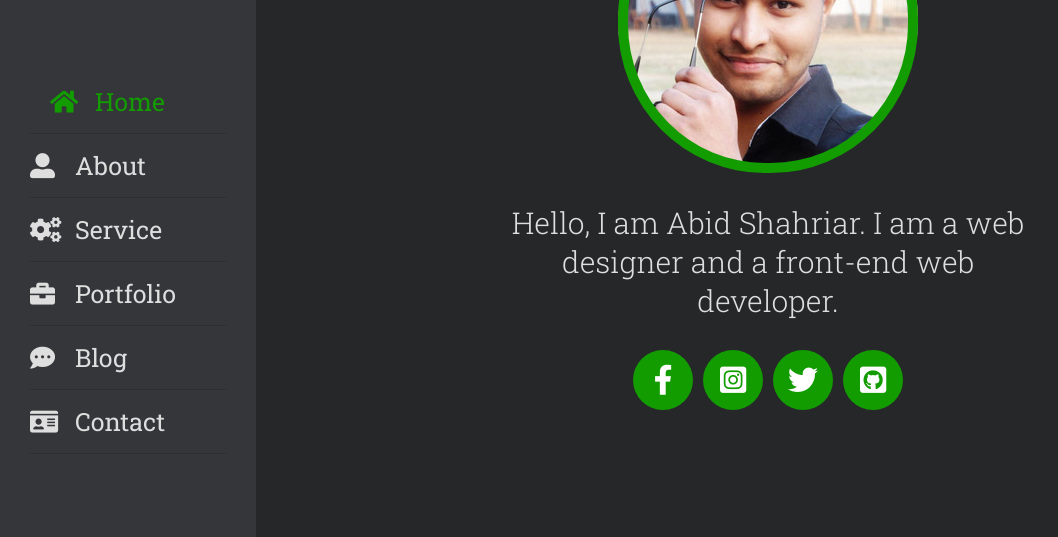
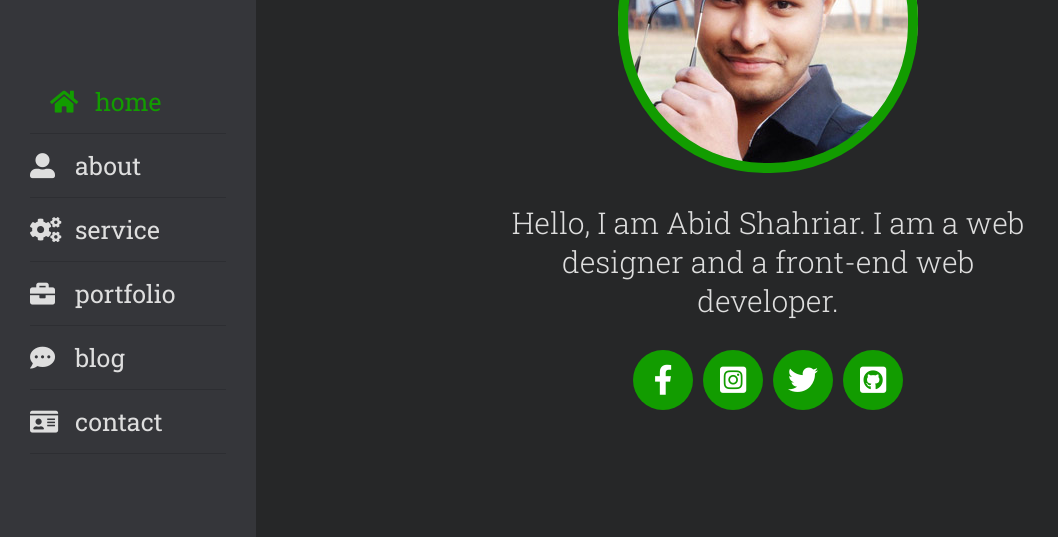
Before and after one commit to abid-shahriar/react-portfolio, a React (Create React App) app: page / in a window 1280 px wide. Shown: the part 260-797 px from the top of the page, without its empty margins (0-1058 px from the left). Built offline with nearby package versions, Linux system fonts and the light colour scheme.

Commit message:
addded react-router-dom

```diff
--- a/package.json
+++ b/package.json
@@ -9,6 +9,7 @@
     "node-sass": "^4.14.1",
     "react": "^16.13.1",
     "react-dom": "^16.13.1",
+    "react-router-dom": "^5.2.0",
     "react-scripts": "3.4.2"
   },
   "scripts": {
--- a/src/App.js
+++ b/src/App.js
@@ -1,15 +1,15 @@
-import React, { useState } from "react";
+import React from "react";
+import { BrowserRouter } from "react-router-dom";
 
 import Nav from "./components/nav/Nav";
 import Main from "./components/main/Main";
 
 function App() {
-  const [section, setSection] = useState("");
   return (
-    <>
-      <Nav setSection={setSection} section={section} />
-      <Main section={section} />
-    </>
+    <BrowserRouter>
+      <Nav />
+      <Main />
+    </BrowserRouter>
   );
 }
 
--- a/src/components/main/Main.jsx
+++ b/src/components/main/Main.jsx
@@ -6,30 +6,19 @@ import Contact from "../sections/Contact";
 import Portfolio from "../sections/Portfolio";
 import Service from "../sections/Service";
 
-function Main({ section }) {
-  const renderSection = () => {
-    switch (section) {
-      case "about":
-        return <About />;
+import { Route } from "react-router-dom";
 
-      case "blog":
-        return <Blog />;
-
-      case "contact":
-        return <Contact />;
-
-      case "portfolio":
-        return <Portfolio />;
-
-      case "service":
-        return <Service />;
-
-      default:
-        return <Home />;
-    }
-  };
-
-  return <main id="main">{renderSection()}</main>;
+function Main() {
+  return (
+    <main id="main">
+      <Route path="/" exact component={Home} />
+      <Route path="/about" exact component={About} />
+      <Route path="/blog" exact component={Blog} />
+      <Route path="/contact" exact component={Contact} />
+      <Route path="/portfolio" exact component={Portfolio} />
+      <Route path="/service" exact component={Service} />
+    </main>
+  );
 }
 
 export default Main;
--- a/src/components/nav/Nav.jsx
+++ b/src/components/nav/Nav.jsx
@@ -1,101 +1,70 @@
 import React from "react";
 import allIsWell from "../../asset/png/all-is-well.png";
-// import homeSvg from "../../asset/svgs/home.svg";
-// import aboutSvg from "../../asset/svgs/about.svg";
-// import serviceSvg from "../../asset/svgs/service.svg";
-// import portfolioSvg from "../../asset/svgs/portfolio.svg";
-// import blogSvg from "../../asset/svgs/blog.svg";
-// import contactSvg from "../../asset/svgs/contact.svg";
+import { Link, withRouter } from "react-router-dom";
 
-function Nav({ setSection, section }) {
-  const activeSection = (name) => {
-    setSection(name);
-  };
+function Nav(props) {
+  let locationPath = props.location.pathname;
+
+  const navItems = [
+    {
+      id: 1,
+      name: "home",
+      icon: "nav-icon fas fa-home",
+      to: "/",
+    },
+    {
+      id: 2,
+      name: "about",
+      icon: "nav-icon fas fa-user-alt",
+      to: "/about",
+    },
+    {
+      id: 3,
+      name: "service",
+      icon: "nav-icon fas fa-cogs",
+      to: "/service",
+    },
+    {
+      id: 4,
+      name: "portfolio",
+      icon: "nav-icon fas fa-briefcase",
+      to: "/portfolio",
+    },
+    {
+      id: 5,
+      name: "blog",
+      icon: "nav-icon fas fa-comment-dots",
+      to: "/blog",
+    },
+    {
+      id: 6,
+      name: "contact",
+      icon: "nav-icon fas fa-id-card",
+      to: "/contact",
+    },
+  ];
+
   return (
     <nav id="nav">
-      <img src={allIsWell} alt="all is well" className="logo" />
+      <div className="logo-wrapper">
+        <img src={allIsWell} alt="all is well" className="logo" />
+      </div>
+
       <ul className="nav-menu">
-        <li className="menu-item">
-          <a
-            className={section === "home" || section === "" ? "active-nav" : ""}
-            href="#home"
-            onClick={(e) => {
-              e.preventDefault();
-              activeSection("home");
-            }}
-          >
-            <i className="nav-icon fas fa-home"></i>
-            Home
-          </a>
-        </li>
-        <li className="menu-item">
-          <a
-            className={section === "about" ? "active-nav" : ""}
-            href="#about"
-            onClick={(e) => {
-              e.preventDefault();
-              activeSection("about");
-            }}
-          >
-            <i className="nav-icon fas fa-user-alt"></i>
-            About
-          </a>
-        </li>
-        <li className="menu-item">
-          <a
-            className={section === "service" ? "active-nav" : ""}
-            href="#service"
-            onClick={(e) => {
-              e.preventDefault();
-              activeSection("service");
-            }}
-          >
-            <i className="nav-icon fas fa-cogs"></i>
-            Service
-          </a>
-        </li>
-        <li className="menu-item">
-          <a
-            className={section === "portfolio" ? "active-nav" : ""}
-            href="#portfolio"
-            onClick={(e) => {
-              e.preventDefault();
-              activeSection("portfolio");
-            }}
-          >
-            <i className="nav-icon fas fa-briefcase"></i>
-            Portfolio
-          </a>
-        </li>
-        <li className="menu-item">
-          <a
-            className={section === "blog" ? "active-nav" : ""}
-            href="#blog"
-            onClick={(e) => {
-              e.preventDefault();
-              activeSection("blog");
-            }}
-          >
-            <i className="nav-icon fas fa-comment-dots"></i>
-            Blog
-          </a>
-        </li>
-        <li className="menu-item">
-          <a
-            className={section === "contact" ? "active-nav" : ""}
-            href="#contact"
-            onClick={(e) => {
-              e.preventDefault();
-              activeSection("contact");
-            }}
-          >
-            <i className="nav-icon fas fa-id-card"></i>
-            Contact
-          </a>
-        </li>
+        {navItems.map((item) => (
+          <li key={item.id}>
+            <Link
+              to={item.to}
+              className={locationPath === item.to ? "active-nav" : ""}
+            >
+              <i className={item.icon}></i>
+              {item.name}
+            </Link>
+          </li>
+        ))}
       </ul>
     </nav>
   );
 }
 
-export default Nav;
+export default withRouter(Nav);
--- a/src/components/nav/_nav.styles.scss
+++ b/src/components/nav/_nav.styles.scss
@@ -6,6 +6,9 @@
   align-items: stretch;
   justify-content: center;
 
+  .logo-wrapper {
+    position: relative;
+
     .logo {
       display: block;
       margin: 0 auto;
@@ -13,6 +16,9 @@
       margin-top: 5rem;
       height: 200px;
       width: 200px;
+      position: relative;
+      z-index: 10;
+    }
   }
 
   .nav-menu {
@@ -34,7 +40,6 @@
         cursor: pointer;
 
         &:hover {
-          transform: translateX(2rem);
           color: var(--green);
         }
 
```
Also changed, not shown: 1 other file (tests, documents, lock files or other folders). Lines whose indentation alone changed are shown as unchanged.
